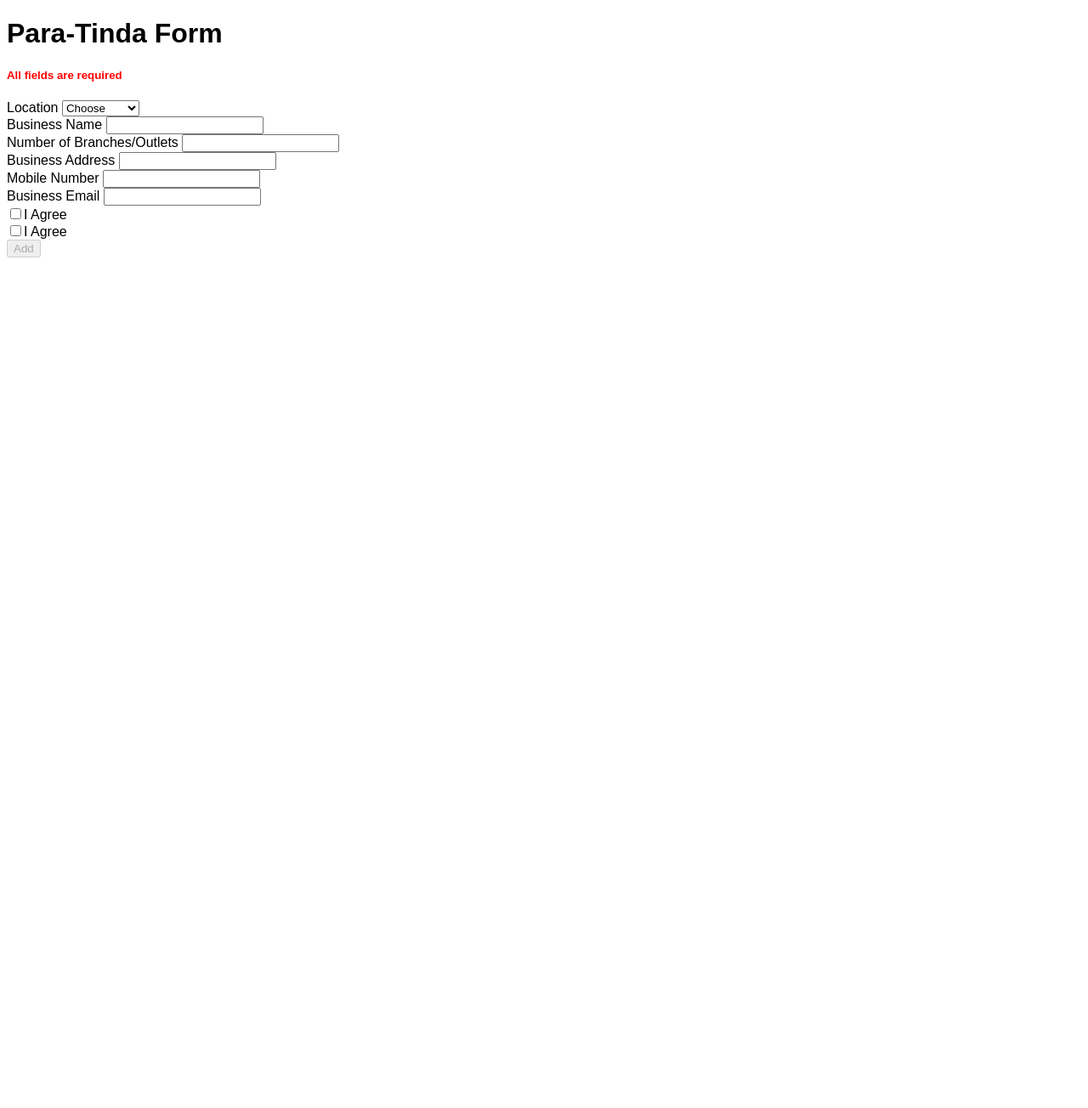
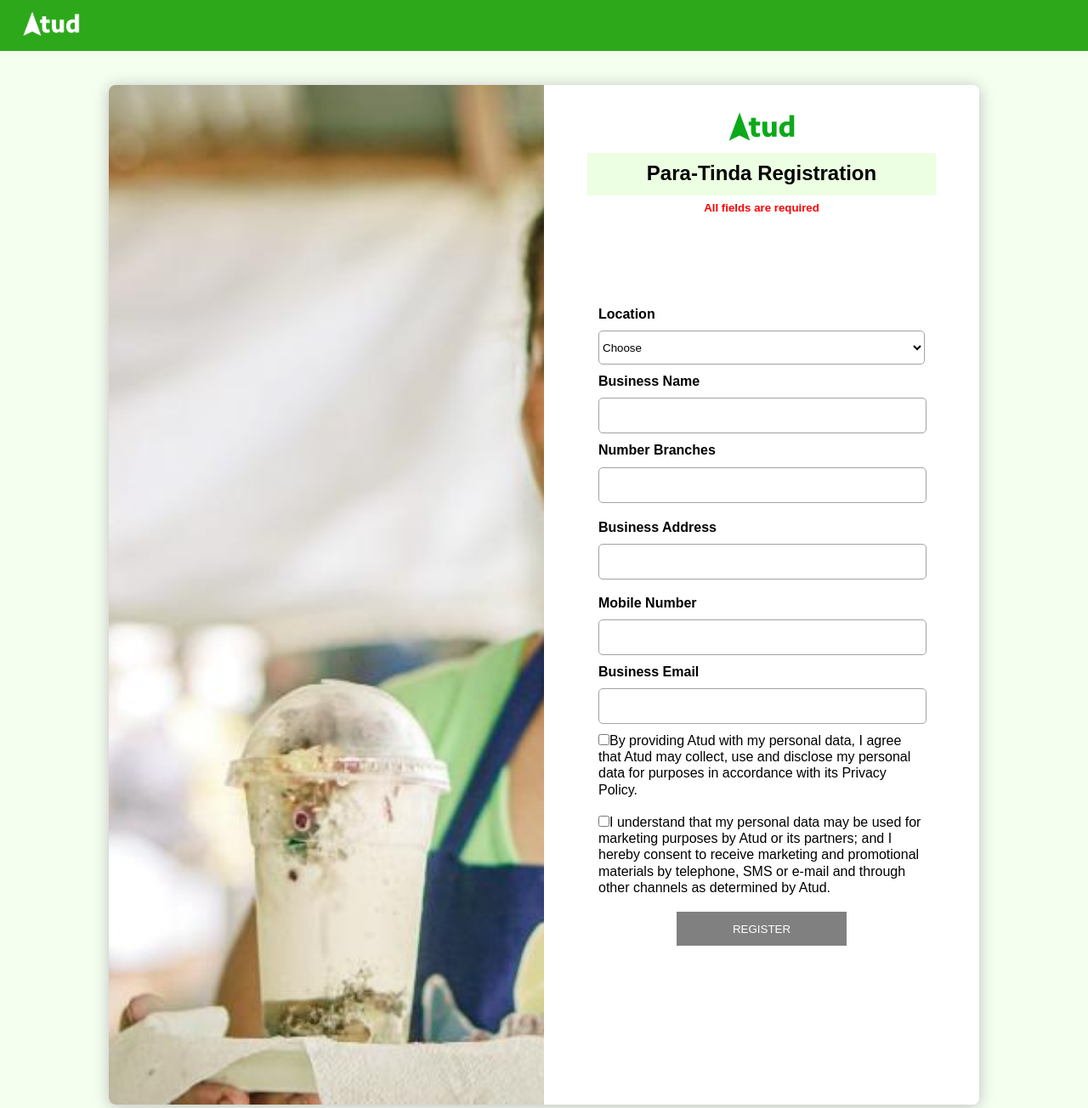
Before and after one commit to EngrJill/atudforms, a PHP site: page / in a window 1280 px wide. Shown: the whole page at 85% size. Before the commit the page ends 303 px from the top, so only its background shows below. Run offline with PHP 8.4, Linux system fonts and the light colour scheme.

Commit message:
Made the design of the Para-tinda forms

```diff
--- a/index.php
+++ b/index.php
@@ -8,12 +8,14 @@
     <meta http-equiv="X-UA-Compatible" content="ie=edge">
     <script src="https://cdn.jsdelivr.net/npm/vue"></script>
     <script src="https://unpkg.com/axios/dist/axios.min.js"></script>
-    <link rel="stylesheet" href="style.css">
+    <link rel="stylesheet" href="style/style.css">
 </head>
 
 <body>
-    <h1 class="h1aaaa">Para-Tinda Form</h1>
     <div id='vueapp'>
+        <div class="navbar">
+            <img src="assets/logo2.png" alt="Atud Logo White" href="">
+        </div>
 
     <!--
     <table border='1' width='100%' style='border-collapse: collapse;'>
@@ -37,10 +39,20 @@
 
     </br>
 -->
-    <form>
+        <div class="container">
+            <div class="container-formcontainer">
+                <div class="container-formcontainer-title">
+                    <div class="img-container">
+                        <img src="assets/logo3.png" alt="Atud Logo">
+                    </div>
+                    <div class="container-formcontainer-title-bg">
+                        <h1> Para-Tinda Registration </h1>
+                    </div>
                     <h5 style="color: red" :style='{display: isRequired}'>All fields are required</h5>
-      <label>Location</label>
-      <select name="location" id="" v-on:change="onChangeSite($event)" v-model="location">
+                </div>
+                <form class="container-formcontainer-form">
+                    <label>Location</label></br>
+                    <select name="location" id="" v-on:change="onChangeSite($event)" v-model="location" class="location">
                         <option value="" disabled selected>Choose</option>
                         <option value="Polangui">Polangui</option>
                         <option value="Libon">Libon</option>
@@ -52,29 +64,44 @@
                         <option value="Daraga">Daraga</option>
                     </select>
                     </br>
-      <label>Business Name</label>
+                    <label>Business Name</label> </br>
                     <input type="text" name="business_name" v-model="business_name" class="business_name">
                     </br>
-      <label>Number of Branches/Outlets</label>
+                    <div class="dual-form-container">
+                        <div class="number-branches-container">
+                            <label>Number Branches</label> </br>
                             <input type="number" name="number_branches" v-model="number_branches" class="number_branches">
+                        </div>
                         </br>
-      <label>Business Address</label>
+                        <div class="business-address-container">
+                            <label>Business Address</label> </br>
                             <input type="text" name="business_address" v-model="business_address" class="business_address">
+                        </div>
+                    </div>
                     </br>
-      <label>Mobile Number</label>
+                    <div class="number-email-container">
+                        <label>Mobile Number</label></br>
                         <input type="text" name="mobile_number" v-model="mobile_number" class="mobile_number">
                         </br>
-      <label>Business Email</label>
+                        <label>Business Email</label></br>
                         <input type="text" name="business_email" v-model="business_email" class="business_email">
                         </br>
-      <label for="agree"><input id="agree" type="checkbox" value="agree" v-model="checked"/>I Agree</label>
+                    </div>
+                    <label for="agree" class="agree"><input id="agree" class="agree" type="checkbox" value="agree" v-model="checked"/>By providing Atud with my personal data, I agree that Atud may collect, use and disclose
+                        my personal data for purposes in accordance with its Privacy Policy.</label></br>
                     </br>
-      <label for="agree2"><input id="agree2" type="checkbox" value="agree2" v-model="checked2"/>I Agree</label>
+                    <label for="agree2" class="agree2"><input id="agree2" class="agree2" type="checkbox" value="agree2" v-model="checked2"/>I understand that my personal data may be used for marketing purposes by Atud or its
+                    partners; and I hereby consent to receive marketing and promotional materials by telephone,
+                    SMS or e-mail and through other channels as determined by Atud.</label></br>
                     </br>
-    <input type="button" onClick="document.location.href='helloworld.php'" @click="createContact()" :disabled='isDisabled' value="Add" class="add">
+                        <input type="button" :style="{backgroundColor: isDisabledColor}" onClick="document.location.href='helloworld.php'" @click="createContact()" :disabled='isDisabled' value="REGISTER" class="add">
 
                 </form>
-
+            </div>
+            <div class="container-img">
+                <img src="assets/img5.jpg" alt="Atud Para Tinda Pic">
+            </div>
+        </div>
     </div>
 
 <script>
@@ -139,6 +166,28 @@ var app = new Vue({
             else {
             return 'none'
         }
+    },
+    isDisabledColor() {
+        if (this.business_name === '') {
+            return 'gray'
+        } else if (this.number_branches === '') {
+            return 'gray'
+        } else if (this.location === '') {
+            return 'gray'
+        } else if (this.business_address === '') {
+            return 'gray'
+        } else if (this.mobile_number === '') {
+            return 'gray'
+        } else if (this.business_email === '') {
+            return 'gray'
+        } else if (this.checked === false) {
+            return 'gray'
+        } else if (this.checked2 === false) {
+            return 'gray'
+        }
+            else {
+            return '#2DA81A'
+        }
     }
   },
   methods: {
--- a/style.css
+++ /dev/null
@@ -1,8 +0,0 @@
-* {
-  font-family: Arial, Helvetica, sans-serif;
-}
-
-form {
-  background-color: white;
-}
-/*# sourceMappingURL=style.css.map */
--- a/style.scss
+++ /dev/null
@@ -1,10 +0,0 @@
-$primaryColor: #800000;
-
-* {
-    font-family: Arial, Helvetica, sans-serif;
-}
-
-form {
-    background-color: white;
-
-}
--- /dev/null
+++ b/style/style.css
@@ -0,0 +1,238 @@
+* {
+  margin: 0;
+  padding: 0;
+  background-color: #f4ffef;
+  font-family: Arial, Helvetica, sans-serif;
+}
+
+.navbar {
+  position: fixed;
+  top: 0;
+  height: 60px;
+  width: 100%;
+  background-color: #2da81a;
+  z-index: 999;
+}
+
+.navbar img {
+  position: absolute;
+  width: 80px;
+  height: 40px;
+  background-color: #2da81a;
+  top: 8px;
+  left: 20px;
+  cursor: pointer;
+}
+
+.container {
+  width: 80vw;
+  height: 85vh;
+  background-color: white;
+  -webkit-box-shadow: 0 2px 18px #bdbdbd;
+          box-shadow: 0 2px 18px #bdbdbd;
+  border-radius: 8px;
+  position: relative;
+  margin: auto;
+  margin-top: 100px;
+}
+
+.container .container-formcontainer {
+  position: absolute;
+  height: 100%;
+  width: 50%;
+  border-radius: 0 8px 8px 0;
+  right: 0;
+  background-color: white;
+}
+
+.container .container-formcontainer .container-formcontainer-title {
+  height: 20%;
+  width: 100%;
+  background-color: white;
+}
+
+.container .container-formcontainer .container-formcontainer-title h5 {
+  text-align: center;
+  margin-top: 7px;
+  background-color: white;
+}
+
+.container .container-formcontainer .container-formcontainer-title .img-container {
+  margin-top: 20px;
+  background-color: white;
+}
+
+.container .container-formcontainer .container-formcontainer-title .img-container img {
+  height: 60px;
+  width: 100px;
+  display: block;
+  margin-left: auto;
+  margin-right: auto;
+  background-color: white;
+}
+
+.container .container-formcontainer .container-formcontainer-title .container-formcontainer-title-bg {
+  height: 50px;
+  width: 80%;
+  margin-left: auto;
+  margin-right: auto;
+  background-color: #ECFFE2;
+}
+
+.container .container-formcontainer .container-formcontainer-title .container-formcontainer-title-bg h1 {
+  font-size: 1.5em;
+  text-align: center;
+  background-color: #ECFFE2;
+  padding-top: 10px;
+}
+
+.container .container-formcontainer .container-formcontainer-form {
+  height: 75%;
+  width: 75%;
+  margin: auto;
+  line-height: 120%;
+  background-color: white;
+}
+
+.container .container-formcontainer .container-formcontainer-form label {
+  background-color: white;
+  font-weight: bold;
+}
+
+.container .container-formcontainer .container-formcontainer-form .agree, .container .container-formcontainer .container-formcontainer-form .agree2 {
+  font-weight: 300;
+}
+
+.container .container-formcontainer .container-formcontainer-form .number-email-container {
+  background-color: white;
+}
+
+.container .container-formcontainer .container-formcontainer-form .dual-form-container {
+  width: 100%;
+  height: 60px;
+  display: -webkit-box;
+  display: -ms-flexbox;
+  display: flex;
+  -webkit-box-pack: justify;
+      -ms-flex-pack: justify;
+          justify-content: space-between;
+  background-color: white;
+}
+
+.container .container-formcontainer .container-formcontainer-form .dual-form-container .number-branches-container {
+  width: 30%;
+  background-color: white;
+}
+
+.container .container-formcontainer .container-formcontainer-form .dual-form-container .number-branches-container .number_branches {
+  border: 1.5px solid #A2A2A2;
+  height: 40px;
+  width: 100%;
+  margin-top: 10px;
+  border-radius: 5px;
+  background-color: white;
+}
+
+.container .container-formcontainer .container-formcontainer-form .dual-form-container label {
+  background-color: white;
+}
+
+.container .container-formcontainer .container-formcontainer-form .dual-form-container .business-address-container {
+  width: 65%;
+  background-color: white;
+}
+
+.container .container-formcontainer .container-formcontainer-form .dual-form-container .business-address-container .business_address {
+  border: 1.5px solid #A2A2A2;
+  height: 40px;
+  width: 100%;
+  margin-top: 10px;
+  border-radius: 5px;
+  background-color: white;
+}
+
+.container .container-formcontainer .container-formcontainer-form .location, .container .container-formcontainer .container-formcontainer-form .business_name, .container .container-formcontainer .container-formcontainer-form .mobile_number, .container .container-formcontainer .container-formcontainer-form .business_email {
+  border: 1.5px solid #A2A2A2;
+  border-radius: 5px;
+  height: 40px;
+  width: 100%;
+  margin-top: 10px;
+  margin-bottom: 10px;
+  background-color: white;
+}
+
+.container .container-formcontainer .container-formcontainer-form .add {
+  height: 40px;
+  width: 200px;
+  border: none;
+  color: white;
+  cursor: pointer;
+  display: block;
+  margin-left: auto;
+  margin-right: auto;
+}
+
+.container .container-img {
+  position: absolute;
+  left: 0;
+  top: 0;
+  height: 100%;
+  float: right;
+  width: 50%;
+  border-radius: 8px 0 0 8px;
+  background-color: white;
+}
+
+.container .container-img img {
+  -o-object-fit: cover;
+     object-fit: cover;
+  height: 100%;
+  width: 100%;
+  border-radius: 8px 0 0 8px;
+}
+
+@media screen and (max-width: 1700px) {
+  .container {
+    height: 95vh;
+  }
+}
+
+@media screen and (max-width: 1435px) {
+  .container {
+    height: 1200px;
+  }
+  .container .container-formcontainer .container-formcontainer-form .dual-form-container {
+    display: block;
+  }
+  .container .container-formcontainer .container-formcontainer-form .dual-form-container .number-branches-container {
+    width: 100%;
+  }
+  .container .container-formcontainer .container-formcontainer-form .dual-form-container .number-branches-container .number_branches {
+    width: 100%;
+  }
+  .container .container-formcontainer .container-formcontainer-form .dual-form-container .business-address-container {
+    width: 100%;
+  }
+  .container .container-formcontainer .container-formcontainer-form .dual-form-container .business-address-container .business_address {
+    width: 100%;
+  }
+  .container .container-formcontainer .container-formcontainer-form .number-email-container {
+    margin-top: 100px;
+  }
+}
+
+@media screen and (max-width: 1000px) {
+  .container {
+    height: 1500px;
+  }
+  .container .container-img {
+    width: 100%;
+    height: 30%;
+  }
+  .container .container-formcontainer {
+    width: 100%;
+    height: 70%;
+    margin-top: 450px;
+  }
+}
+/*# sourceMappingURL=style.css.map */
--- /dev/null
+++ b/style/style.scss
@@ -0,0 +1,223 @@
+$primaryColor: #800000;
+
+* {
+    margin: 0;
+    padding: 0;
+    background-color: #f4ffef ;
+    font-family: Arial, Helvetica, sans-serif;
+}
+
+.navbar {
+    position: fixed;
+    top: 0;
+    height: 60px;
+    width: 100%;
+    background-color: #2da81a;
+    z-index: 999;
+    img {
+        position: absolute;
+        width: 80px;
+        height: 40px;
+        background-color: #2da81a;
+        top: 8px;
+        left: 20px;
+        cursor: pointer;
+    }
+}
+.container {
+    width: 80vw;
+    height: 85vh;
+    background-color: white;
+    box-shadow: 0 2px 18px #bdbdbd;
+    border-radius: 8px;
+    position: relative;
+    margin: auto;
+    margin-top: 100px;
+    .container-formcontainer {
+        position: absolute;
+        height: 100%;
+        width: 50%;
+        border-radius: 0 8px 8px 0;
+        right: 0;
+        background-color: white;
+        .container-formcontainer-title {
+            height: 20%;
+            width: 100%;
+            background-color: white;
+            h5 {
+                text-align: center;
+                margin-top: 7px;
+                background-color: white;
+            }
+            .img-container {
+                margin-top: 20px;
+                background-color: white;
+                img {
+                    height: 60px;
+                    width: 100px;
+                    display: block;
+                    margin-left: auto;
+                    margin-right: auto;
+                    background-color: white;
+                }
+            }
+            .container-formcontainer-title-bg {
+                height: 50px;
+                width: 80%;
+                margin-left: auto;
+                margin-right: auto;
+                background-color: #ECFFE2;
+                    h1 {
+                        font-size: 1.5em;
+                        text-align: center;
+                        background-color: #ECFFE2;
+                        padding-top: 10px ;
+
+                    }
+            }
+        }
+        .container-formcontainer-form {
+            height: 75%;
+            width: 75%;
+            margin: auto;
+            line-height: 120%;
+            background-color: white;
+            label {
+                background-color: white;
+                font-weight: bold;
+            }
+
+            .agree, .agree2 {
+                font-weight: 300;
+            }
+
+            .number-email-container {
+                background-color: white;
+            }
+
+            .dual-form-container {
+                width: 100%;
+                height: 60px;
+                display: flex;
+                justify-content: space-between;
+                background-color: white;
+                .number-branches-container {
+                    width: 30%;
+                    background-color: white;
+                    .number_branches {
+                        border: 1.5px solid #A2A2A2;
+                        height: 40px;
+                        width: 100%;
+                        margin-top: 10px;
+                        border-radius: 5px;
+                        background-color: white;
+                    }
+                }
+                label {
+                    background-color: white;
+                }
+                .business-address-container {
+                    width: 65%;
+                    background-color: white;
+                    .business_address {
+                        border: 1.5px solid #A2A2A2;
+                        height: 40px;
+                        width: 100%;
+                        margin-top: 10px;
+                        border-radius: 5px;
+                        background-color: white;
+                    }
+                }
+            }
+            .location, .business_name, .mobile_number, .business_email {
+                border: 1.5px solid #A2A2A2;
+                border-radius: 5px;
+                height: 40px;
+                width: 100%;
+                margin-top: 10px;
+                margin-bottom: 10px;
+                background-color: white;
+            }
+
+            .add {
+                height: 40px;
+                width: 200px;
+                border: none;
+                color: white;
+                cursor: pointer;
+                display: block;
+                margin-left: auto;
+                margin-right: auto;
+
+            }
+
+        }
+    }
+    .container-img {
+        position: absolute;
+        left: 0;
+        top: 0;
+        height: 100%;
+        float: right;
+        width: 50%;
+        border-radius: 8px 0 0 8px;
+        background-color: white;
+            img {
+                object-fit: cover;
+                height: 100%;
+                width: 100%;
+                border-radius: 8px 0 0 8px;
+
+            }
+    }
+}
+
+@media screen and (max-width: 1700px) {
+    .container {
+        height: 95vh;
+    }
+}
+
+@media screen and (max-width: 1435px) {
+    .container {
+        height: 1200px;
+        .container-formcontainer {
+            .container-formcontainer-form {
+                .dual-form-container {
+                    display: block;
+                    .number-branches-container {
+                            width: 100%;
+                            .number_branches {
+                                width: 100%;
+                            }
+                }
+                .business-address-container {
+                    width: 100%;
+                    .business_address {
+                        width: 100%;
+                    }
+        }
+            }
+            .number-email-container {
+                margin-top: 100px;
+            }
+        }
+    }
+}
+
+}
+
+@media screen and (max-width: 1000px) {
+    .container {
+        height: 1500px;
+        .container-img {
+            width: 100%;
+            height: 30%;
+        }
+        .container-formcontainer {
+            width: 100%;
+            height: 70%;
+            margin-top: 450px;
+        }
+    }
+}
```
Also changed, not shown: assets/img5.jpg (added), assets/logo2.png (added), assets/logo3.png (added), 2 other files. Lines whose indentation alone changed are shown as unchanged.
